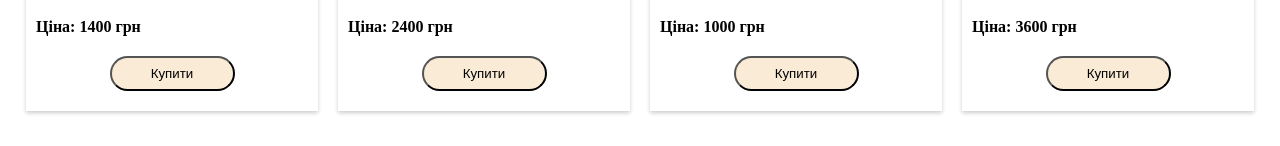
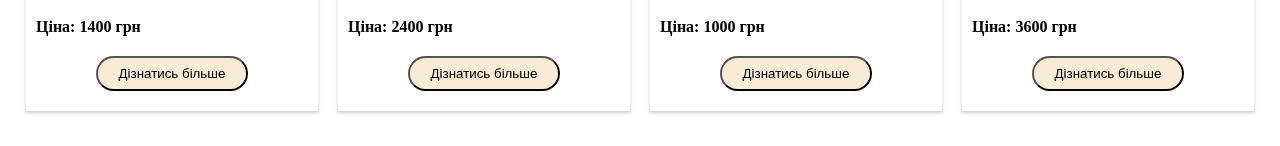
Before and after one commit to Lyudmila1711/React-team3, a React (Create React App) app in the folder app/: page /catalog in a window 1280 px wide. Shown: the part 590-736 px from the top of the page. Built offline with nearby package versions, Linux system fonts and the light colour scheme.

Commit message:
adding DataContext

```diff
--- a/app/src/App.js
+++ b/app/src/App.js
@@ -1,14 +1,16 @@
-import React from 'react'
+import React, {useState, useContext} from 'react'
 import {Routes, Route} from 'react-router-dom'
 import Footer from './components/Footer/Footer'
 import Header from './components/Header/Header'
 import MainContent from './components/MainPage/MainContent'
 import Catalog from './components/Catalog/Catalog'
 import Cart from './components/Cart/Cart'
+import DataContext from './DataContext'
 import './app.css'
 
 function App() {
   return (
+    //rout
     <div className='main-box'>
       <div>
         <Header/>
--- /dev/null
+++ b/app/src/DataContext.js
@@ -0,0 +1,10 @@
+import React, {createContext} from "react";
+
+const DataContext = React.createContext({
+    searchedItem: '',
+    setSearchedItem: () => {},
+}
+
+)
+
+export default DataContext;
--- a/app/src/components/Catalog/CatalogButton.js
+++ b/app/src/components/Catalog/CatalogButton.js
@@ -3,7 +3,7 @@ import React from 'react'
 function CatalogButton(){
     return(
         <div>
-            <button className='catalog-btn' type='button'>Купити</button>
+            <button className='catalog-btn' type='button'>Дізнатись більше</button>
         </div>
     )
 }
--- a/app/src/styles/CardsCatalog.css
+++ b/app/src/styles/CardsCatalog.css
@@ -31,7 +31,7 @@ h3 {
     background-color: antiquewhite;
     padding: 8px 20px 8px 20px;
     border-radius: 20px;
-    width: 125px;
+    width: 152px;
 }
 
 .catalog-btn:hover {
```
